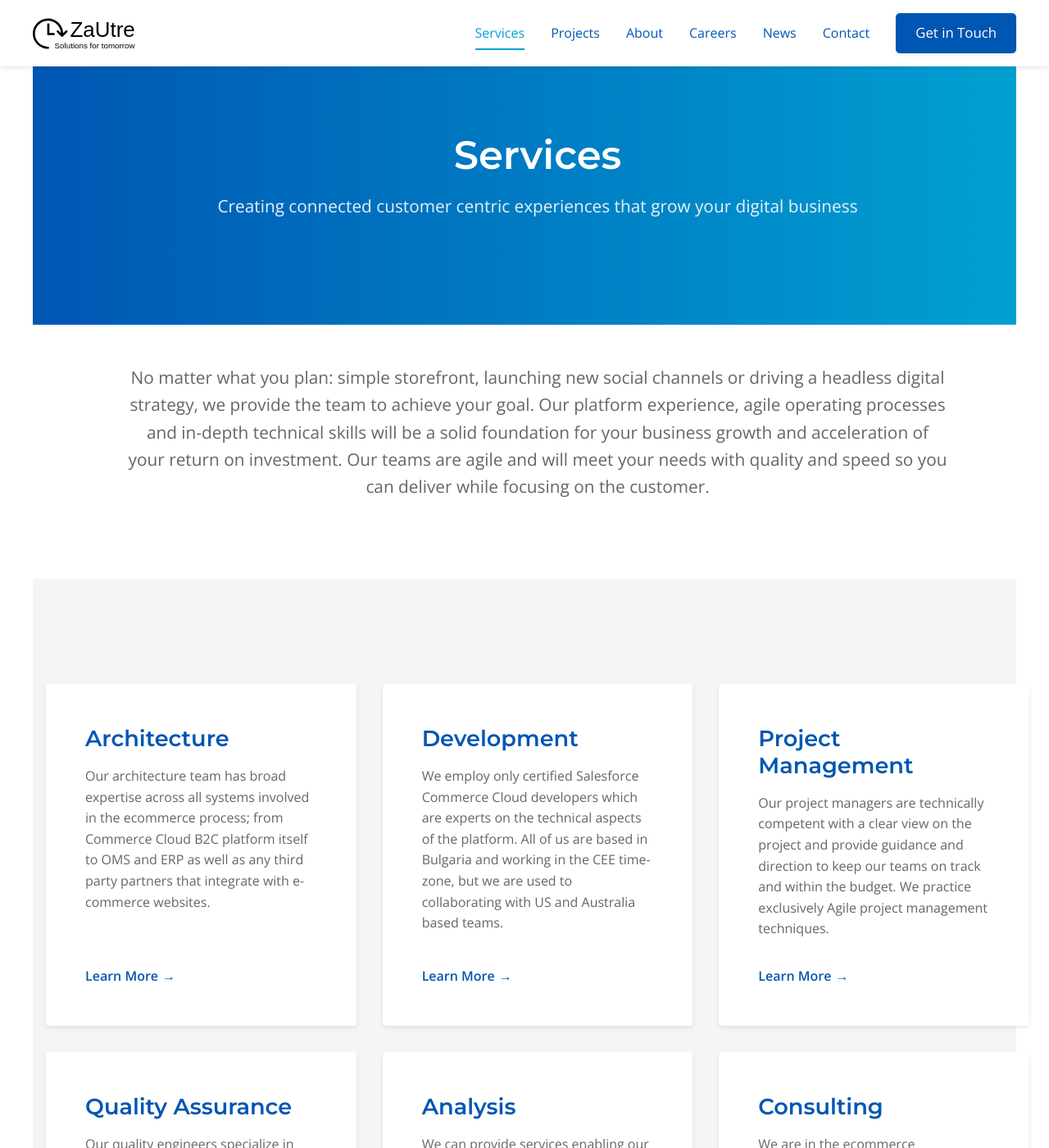
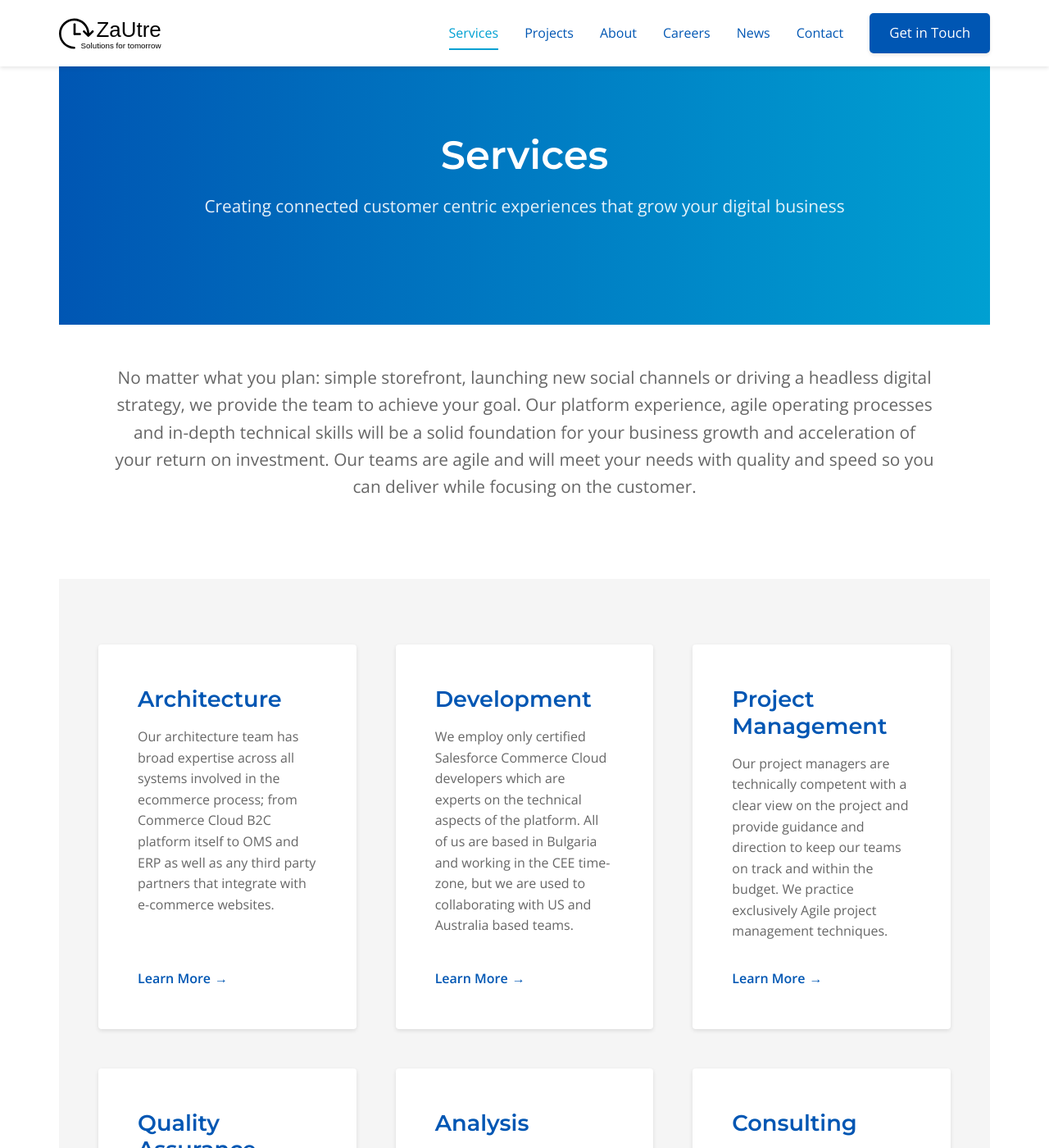
Before and after one commit to ZaUtre/zautre.com, a Jekyll site: the page built from services.md, in a window 1280 px wide and 1400 px high. Shown: the whole window at 82% size. Built offline with Jekyll 4.4.1, drawn with Linux system fonts in a browser that asks for light colours.

Commit message:
I hate css

```diff
--- a/assets/css/components/cards.css
+++ b/assets/css/components/cards.css
@@ -9,6 +9,9 @@
   transition: var(--transition);
   display: flex;
   flex-direction: column;
+  box-sizing: border-box; /* Include padding in width calculation */
+  width: 100%; /* Ensure card takes full width of grid cell */
+  height: 100%; /* Make cards take full height of grid cell */
 }
 
 .card:hover {
@@ -29,6 +32,10 @@
 .card--service {
   padding: var(--spacing-lg);
   border-top: 3px solid transparent;
+  width: 100%;
+  height: 100%;
+  box-sizing: border-box; /* Ensure padding is included in width/height calculation */
+  margin: 0; /* Remove any margin that might push it out */
 }
 
 .card--service:hover {
--- a/assets/css/components/grid.css
+++ b/assets/css/components/grid.css
@@ -6,6 +6,7 @@
   gap: var(--spacing-md);
   width: 100%; /* Ensure grid is constrained to container width */
   max-width: 100%; /* Prevent overflow */
+  box-sizing: border-box; /* Include padding in width calculation */
 }
 
 /* Basic Grid Layouts with Responsive Breakpoints */
--- a/assets/css/components/layout.css
+++ b/assets/css/components/layout.css
@@ -4,7 +4,8 @@
   width: 100%;
   max-width: 1200px;
   margin: 0 auto;
-  padding: 0 var(--spacing-sm);
+  padding: 0 var(--spacing-md); /* Increased from spacing-sm to give more breathing room */
+  box-sizing: border-box; /* Ensure padding is included in width calculation */
 }
 
 .two-column {
--- a/assets/css/components/sections.css
+++ b/assets/css/components/sections.css
@@ -4,6 +4,8 @@
 .section {
   padding: var(--spacing-xl) 0;
   position: relative;
+  width: 100%;
+  overflow-x: hidden; /* Prevent horizontal overflow across all sections */
 }
 
 /* Section with light background */
@@ -113,3 +115,39 @@
 .section--dark .section-lead {
   color: rgba(255, 255, 255, 0.9);
 }
+
+/* Homepage Services Section */
+.services-section .container {
+  max-width: 1200px;
+  margin: 0 auto;
+  padding: 0 var(--spacing-lg); /* Increased padding to ensure cards don't touch edges */
+  width: 100%;
+  box-sizing: border-box;
+}
+
+.services-section .services-grid {
+  display: grid;
+  gap: var(--spacing-lg); /* Increased gap between cards */
+  width: 100%;
+  box-sizing: border-box;
+}
+
+/* Ensure proper grid layout for different screen sizes */
+@media (min-width: 768px) {
+  .services-section .services-grid {
+    grid-template-columns: repeat(2, 1fr); /* 2 columns on medium screens */
+  }
+}
+
+@media (min-width: 992px) {
+  .services-section .services-grid {
+    grid-template-columns: repeat(3, 1fr); /* 3 columns on larger screens */
+  }
+}
+
+/* Ensure cards fill their space within the grid */
+.services-section .card {
+  width: 100%;
+  height: 100%;
+  box-sizing: border-box;
+}
--- a/assets/css/components/services.css
+++ b/assets/css/components/services.css
@@ -7,6 +7,8 @@
   color: var(--white);
   padding: var(--spacing-xl) 0;
   text-align: center;
+  width: 100%;
+  overflow-x: hidden; /* Prevent horizontal overflow */
 }
 
 .services-header h1 {
@@ -26,6 +28,8 @@
   /* Using reusable section component */
   background-color: var(--white);
   padding: var(--spacing-lg) 0;
+  width: 100%;
+  overflow-x: hidden; /* Prevent horizontal overflow */
 }
 
 .services-overview .lead {
@@ -43,22 +47,31 @@
   /* Using reusable section component */
   padding: var(--spacing-xl) 0;
   background-color: var(--light-gray);
+  width: 100%;
+  overflow-x: hidden; /* Prevent horizontal overflow */
 }
 
 .services-cards-section .container {
   max-width: 1200px;
   margin: 0 auto;
+  padding: 0 var(--spacing-lg); /* Increased padding to ensure cards don't touch edges */
+  width: 100%;
+  box-sizing: border-box;
 }
 
 /* Service options section - now using reusable components */
 .service-options-section {
   padding: var(--spacing-xl) 0;
   background-color: var(--white);
+  width: 100%;
+  overflow-x: hidden; /* Prevent horizontal overflow */
 }
 
 .service-options-section .container {
   max-width: 1200px;
   margin: 0 auto;
+  padding: 0 var(--spacing-sm);
+  width: 100%; /* Ensure container takes full width within its parent */
 }
 
 .service-options h2 {
@@ -88,6 +101,8 @@
   background-color: var(--white);
   position: relative;
   z-index: 1;
+  width: 100%;
+  overflow-x: hidden; /* Prevent horizontal overflow */
 }
 
 /* Using reusable diagonal clip from sections.css */
@@ -104,25 +119,22 @@
 }
 
 .services-grid {
-  /* Using reusable grid component */
   display: grid;
-  grid-template-columns: 1fr;
-  gap: var(--spacing-md);
-  margin-top: var(--spacing-lg);
-  z-index: 2;
-  position: relative;
-  margin-bottom: var(--spacing-xl);
+  gap: var(--spacing-lg); /* Increased gap between cards */
+  width: 100%;
+  box-sizing: border-box;
 }
 
+/* Ensure proper grid layout for different screen sizes */
 @media (min-width: 768px) {
   .services-grid {
-    grid-template-columns: repeat(2, 1fr);
+    grid-template-columns: repeat(2, 1fr); /* 2 columns on medium screens */
   }
 }
 
 @media (min-width: 992px) {
   .services-grid {
-    grid-template-columns: repeat(3, 1fr);
+    grid-template-columns: repeat(3, 1fr); /* 3 columns on larger screens */
   }
 }
 
```
